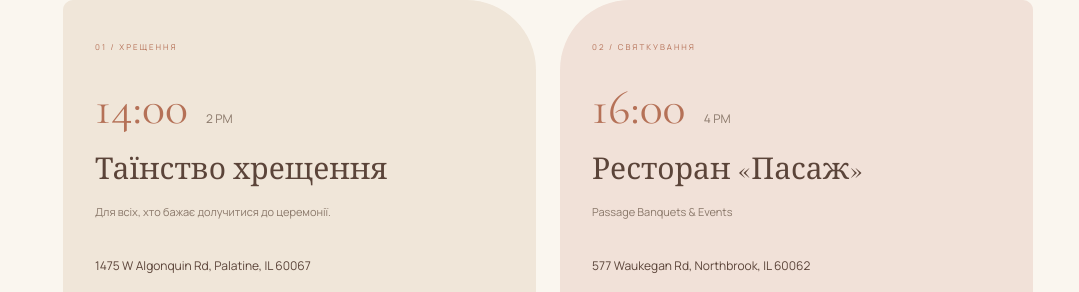
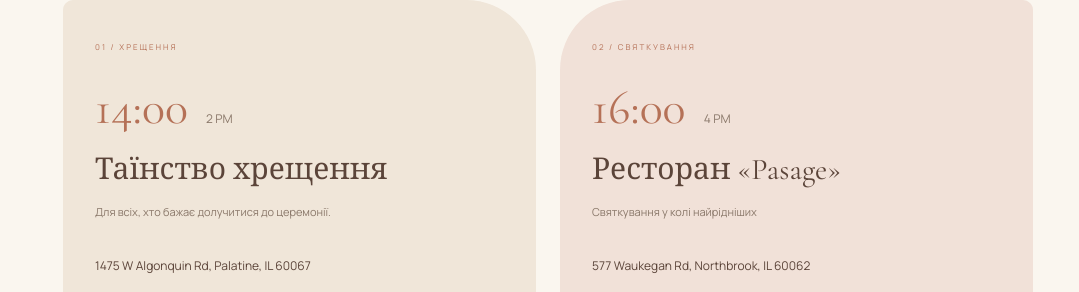
Before and after one commit to YuriiBilous007/christening-party, a Next.js app: page / in a window 1280 px wide. Shown: the part 1266-1558 px from the top of the page, without its empty margins (92-1171 px from the left). Built offline with nearby package versions, Linux system fonts and the light colour scheme; no server answers.

Commit message:
Rename restaurant to Pasage

```diff
--- a/app/page.tsx
+++ b/app/page.tsx
@@ -68,7 +68,7 @@ export default function Home() {
   </header>
   <div className="date-ribbon"><span>Терезин особливий день</span><i aria-hidden="true"><Icon name="cross"/></i><span>25 жовтня 2026</span><i aria-hidden="true"><Icon name="cross"/></i><span>У колі найрідніших</span></div>
   <Countdown/>
-  <section className="section day-section" id="day"><div className="section-heading"><p className="eyebrow">25 ЖОВТНЯ 2026</p><h2>Програма <em>нашого дня</em></h2><p>Увесь час вказано за місцевим часом Чикаго.</p></div><div className="day-grid"><article className="place"><span className="step">01 / ХРЕЩЕННЯ</span><p className="time">14:00 <small>2 PM</small></p><h3>Таїнство хрещення</h3><p className="place-note">Для всіх, хто бажає долучитися до церемонії.</p><p className="address">{event.churchAddress}</p><a className="map-link" href={`https://www.google.com/maps/search/?api=1&query=${encodeURIComponent(event.churchAddress)}`} target="_blank" rel="noopener noreferrer">Відкрити в Google Maps <Icon name="arrow"/></a></article><article className="place"><span className="step">02 / СВЯТКУВАННЯ</span><p className="time">16:00 <small>4 PM</small></p><h3>Ресторан «Пасаж»</h3><p className="place-note">{event.restaurant}</p><p className="address">{event.restaurantAddress}</p><a className="map-link" href={`https://www.google.com/maps/search/?api=1&query=${encodeURIComponent(event.restaurantAddress)}`} target="_blank" rel="noopener noreferrer">Відкрити в Google Maps <Icon name="arrow"/></a></article></div><button className="calendar" onClick={calendar}><Icon name="plus"/> Додати до календаря</button></section>
+  <section className="section day-section" id="day"><div className="section-heading"><p className="eyebrow">25 ЖОВТНЯ 2026</p><h2>Програма <em>нашого дня</em></h2><p>Увесь час вказано за місцевим часом Чикаго.</p></div><div className="day-grid"><article className="place"><span className="step">01 / ХРЕЩЕННЯ</span><p className="time">14:00 <small>2 PM</small></p><h3>Таїнство хрещення</h3><p className="place-note">Для всіх, хто бажає долучитися до церемонії.</p><p className="address">{event.churchAddress}</p><a className="map-link" href={`https://www.google.com/maps/search/?api=1&query=${encodeURIComponent(event.churchAddress)}`} target="_blank" rel="noopener noreferrer">Відкрити в Google Maps <Icon name="arrow"/></a></article><article className="place"><span className="step">02 / СВЯТКУВАННЯ</span><p className="time">16:00 <small>4 PM</small></p><h3>Ресторан «{event.restaurant}»</h3><p className="place-note">Святкування у колі найрідніших</p><p className="address">{event.restaurantAddress}</p><a className="map-link" href={`https://www.google.com/maps/search/?api=1&query=${encodeURIComponent(event.restaurantAddress)}`} target="_blank" rel="noopener noreferrer">Відкрити в Google Maps <Icon name="arrow"/></a></article></div><button className="calendar" onClick={calendar}><Icon name="plus"/> Додати до календаря</button></section>
   <section className="gifts-section" id="gifts"><div className="gifts-art"><Image className="pampas" src="/pampas-watercolor.png" alt="" width={280} height={420}/><span>з любов’ю до дрібниць</span></div><div className="gifts"><span className="gift-heart" aria-hidden="true">♡</span><p className="eyebrow">КІЛЬКА СЛІВ ВІД НАШОЇ РОДИНИ</p><h2>Найцінніше — <em>бути разом</em></h2><p>Будемо щасливі, якщо ви розділите з нами світле свято хрестин нашої Терези. Ваша присутність, тепло та щирі побажання — найцінніший подарунок для нашої родини.</p><p>Якщо ви захочете додатково привітати нашу донечку, будемо вдячні за подарунок у конверті. Просимо обійтися без квітів, іграшок, підгузків та інших подарунків. Дякуємо за розуміння й за те, що будете поруч у цей особливий день!</p></div></section>
   <div className="rsvp-background"><section className="section rsvp-section" id="rsvp"><div className="rsvp-copy"><span className="rsvp-flower" aria-hidden="true"><Icon name="cross"/></span><p className="eyebrow">ЧЕКАЄМО НА ВАШУ ВІДПОВІДЬ</p><h2>Ви будете<br/>{' '}<em>з нами?</em></h2><p>Підтвердьте, будь ласка, присутність, щоб ми могли подбати про комфорт кожного гостя — і великого, і маленького.</p><span className="signature">Для вас завжди є місце ♡</span></div><RSVP/></section></div>
   <footer><span className="footer-name">Тереза</span><p>25 жовтня 2026 · З любов’ю, наша родина</p><a href="#home">До початку <Icon name="up"/></a></footer>
--- a/lib/event.ts
+++ b/lib/event.ts
@@ -2,7 +2,7 @@ export const event = {
   name: 'Терези', date: '25 жовтня 2026',
   start: '2026-10-25T14:00:00-05:00', // America/Chicago: CDT on this date.
   churchAddress: '1475 W Algonquin Rd, Palatine, IL 60067',
-  restaurant: 'Passage Banquets & Events',
+  restaurant: 'Pasage',
   restaurantAddress: '577 Waukegan Rd, Northbrook, IL 60062',
   photo: '/tereza-portrait.png', // Edited portrait with the face partly covered in the asset itself.
 };
@@ -16,6 +16,6 @@ export function calendarFile() {
     'DTSTART:20261025T190000Z','SUMMARY:Хрестини Терези — хрещення',
     `LOCATION:${event.churchAddress.replaceAll(',', '\\,')}`,'END:VEVENT',
     'BEGIN:VEVENT','UID:tereza-celebration-20261025','DTSTAMP:20260928T120000Z',
-    'DTSTART:20261025T210000Z','SUMMARY:Хрестини Терези — святкування в Пасажі',
+    'DTSTART:20261025T210000Z','SUMMARY:Хрестини Терези — святкування в Pasage',
     `LOCATION:${event.restaurantAddress.replaceAll(',', '\\,')}`,'END:VEVENT','END:VCALENDAR',''].join('\r\n');
 }
```
